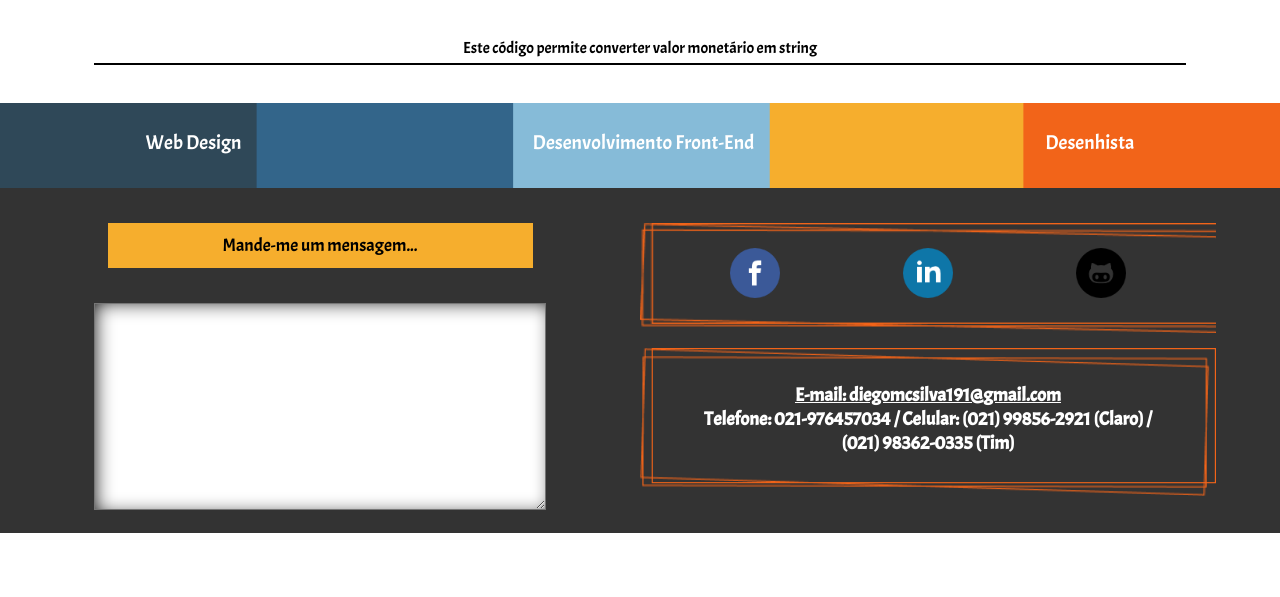
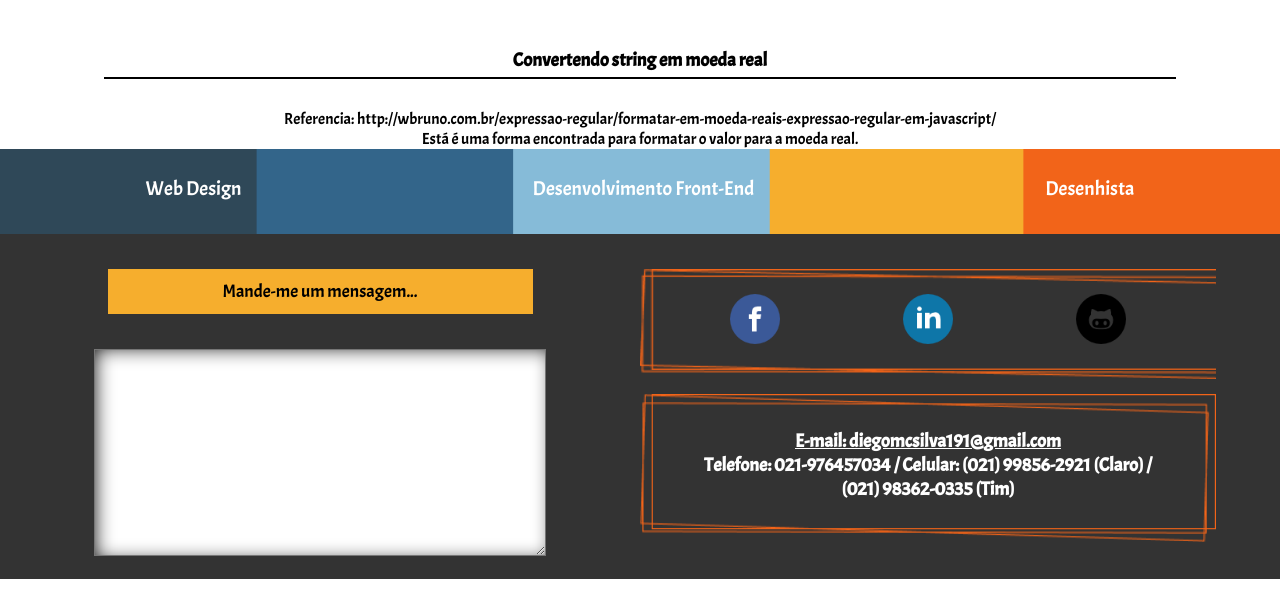
Before and after one commit to diegomcsilva/DieGO, a website: page conheca.html in a window 1280 px wide. Shown: the part 203-800 px from the top of the page. Drawn offline with Linux system fonts and the light colour scheme; a script that the page names is missing; a web font is replaced by a local one.

Commit message:
Ajuste em let's go learn

```diff
--- a/conheca.html
+++ b/conheca.html
@@ -24,8 +24,14 @@
         <section>
             <article>
                 <div class="learn__more-block">
-                    <p class="learn__more-block-title">Este código permite converter valor monetário em string</p>
-                    <script async src="//jsfiddle.net/o5evhdxq/1/embed/js,result/dark/?menuColor=000000"></script>
+                    <div class="learn__more-block--texto">
+                        <h3 class="learn__more-block--title">Convertendo string em moeda real</h3>
+                        <p>Referencia: <span>http://wbruno.com.br/expressao-regular/formatar-em-moeda-reais-expressao-regular-em-javascript/</span></p>
+
+                        <p>Está é uma forma encontrada para formatar o valor para a moeda real.<p>
+                    </div>
+
+                    <script async src="//jsfiddle.net/6g4qjosk/3/embed/js,html,css,result/dark/"></script>
                 </div>
             </article>
         </section>
--- a/src/scss/style.scss
+++ b/src/scss/style.scss
@@ -622,7 +622,11 @@ footer {
     height: 100px;
     display: inline-block;
     margin: 0 5%;
-    &-title {
+    text-align: center;
+    &--texto {
+        padding: 10px;
+    }
+    &--title {
         text-align: center;
         margin: 30px;
         border-bottom: 2px solid black;
```
Also changed, not shown: public/css/style.min.css.
